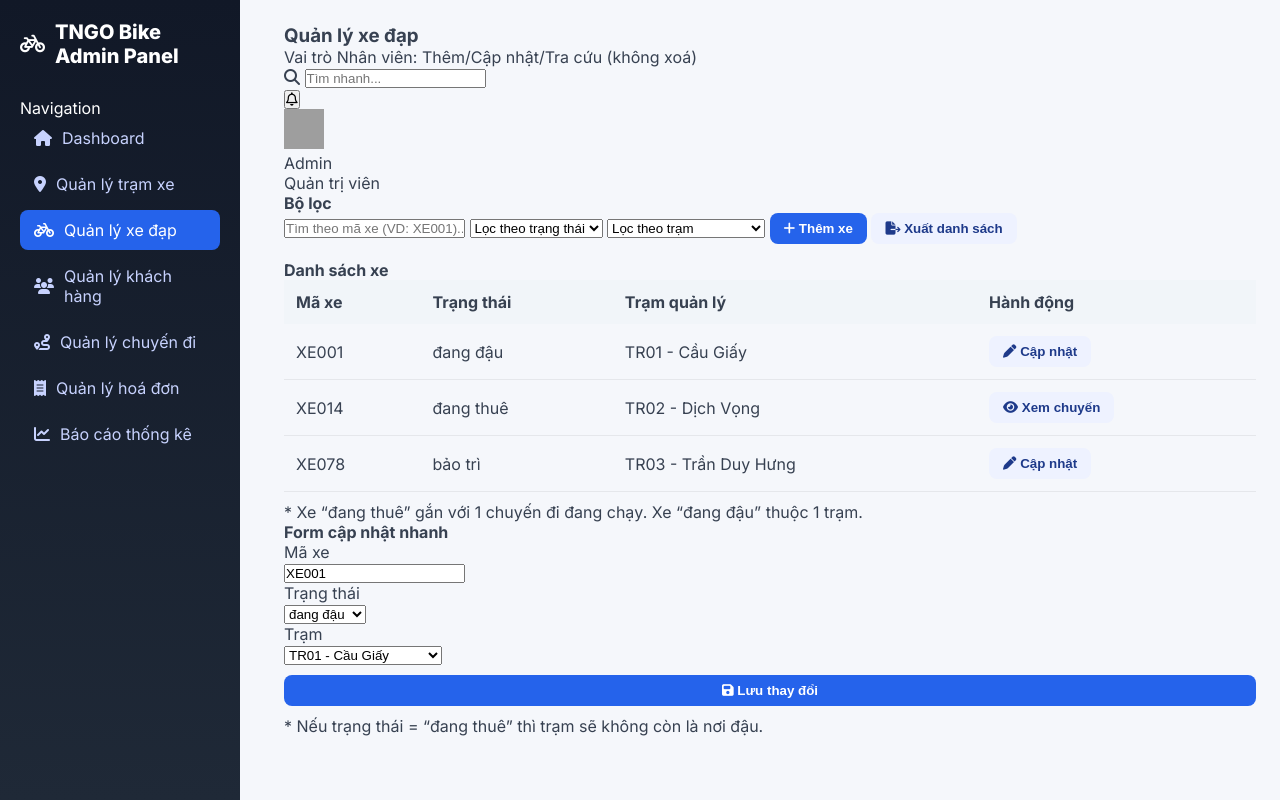
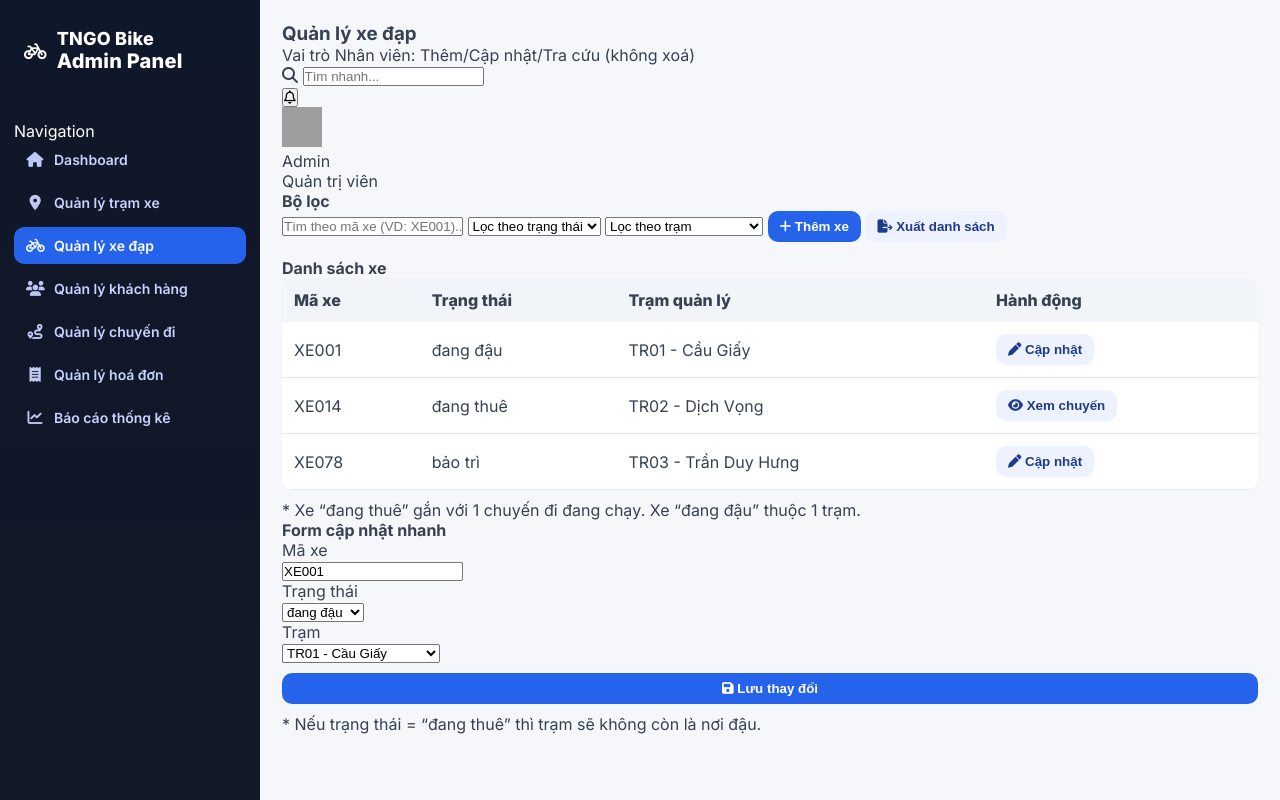
Before and after one commit to leyla-12/QLYxedap, a plain HTML site: page xe-dap.html in a window 1280 px wide. Drawn offline with Linux system fonts and the light colour scheme; grey boxes are pictures that could not be loaded.

Commit message:
Update style.css

```diff
--- a/assets/css/style.css
+++ b/assets/css/style.css
@@ -105,3 +105,71 @@ td {
   background: #eef2ff;
   color: #1e3a8a;
 }
+/* ===== PATCH FIX SIDEBAR + TYPO (paste at END) ===== */
+html, body { height: 100%; }
+body { margin: 0; font-family: "Inter", system-ui, -apple-system, Segoe UI, Roboto, Arial, sans-serif; background:#f5f7fb; color:#374151; }
+
+/* Sidebar layout */
+.sidebar{
+  position: fixed;
+  top: 0; left: 0; bottom: 0;
+  width: 260px;
+  padding: 18px 14px;
+  background: linear-gradient(180deg,#0f172a,#111827);
+  overflow-y: auto;
+}
+
+.sidebar .brand{
+  display:flex;
+  align-items:center;
+  gap:10px;
+  padding: 10px 10px 18px;
+  color:#fff;
+  font-weight: 800;
+  letter-spacing: .2px;
+}
+
+.sidebar .brand i{ font-size: 18px; }
+.sidebar .brand .brand-name{ font-size: 18px; }
+
+/* Remove default list / link styles */
+.sidebar ul{ list-style:none; padding:0; margin: 10px 0 0; }
+.sidebar li{ margin: 6px 0; }
+
+.sidebar a,
+.sidebar a:visited{
+  display:flex;
+  align-items:center;
+  gap:10px;
+  padding: 10px 12px;
+  border-radius: 10px;
+  text-decoration:none;
+  color:#c7d2fe;           /* FIX màu tím */
+  font-size: 14px;
+  font-weight: 600;
+}
+
+.sidebar a:hover{ background: rgba(37,99,235,.18); color:#fff; }
+.sidebar a.active{ background:#2563eb; color:#fff; }
+
+/* normalize icons size */
+.sidebar a i{
+  width: 18px;
+  text-align:center;
+  font-size: 15px;
+  opacity: .95;
+}
+
+/* Main content should not hide under sidebar */
+main, .main, .content{
+  margin-left: 260px;
+  padding: 22px 22px 30px;
+}
+
+/* Make tables/buttons look modern even if old css thiếu */
+table{ width:100%; border-collapse: collapse; background:#fff; border-radius:12px; overflow:hidden; }
+th{ background:#f1f5f9; padding:12px; text-align:left; font-weight:800; }
+td{ padding:12px; border-bottom:1px solid #e5e7eb; }
+.btn{ border:0; border-radius:10px; padding:8px 12px; font-weight:700; cursor:pointer; }
+.btn.primary{ background:#2563eb; color:#fff; }
+.btn.ghost{ background:#eef2ff; color:#1e3a8a; }
```
